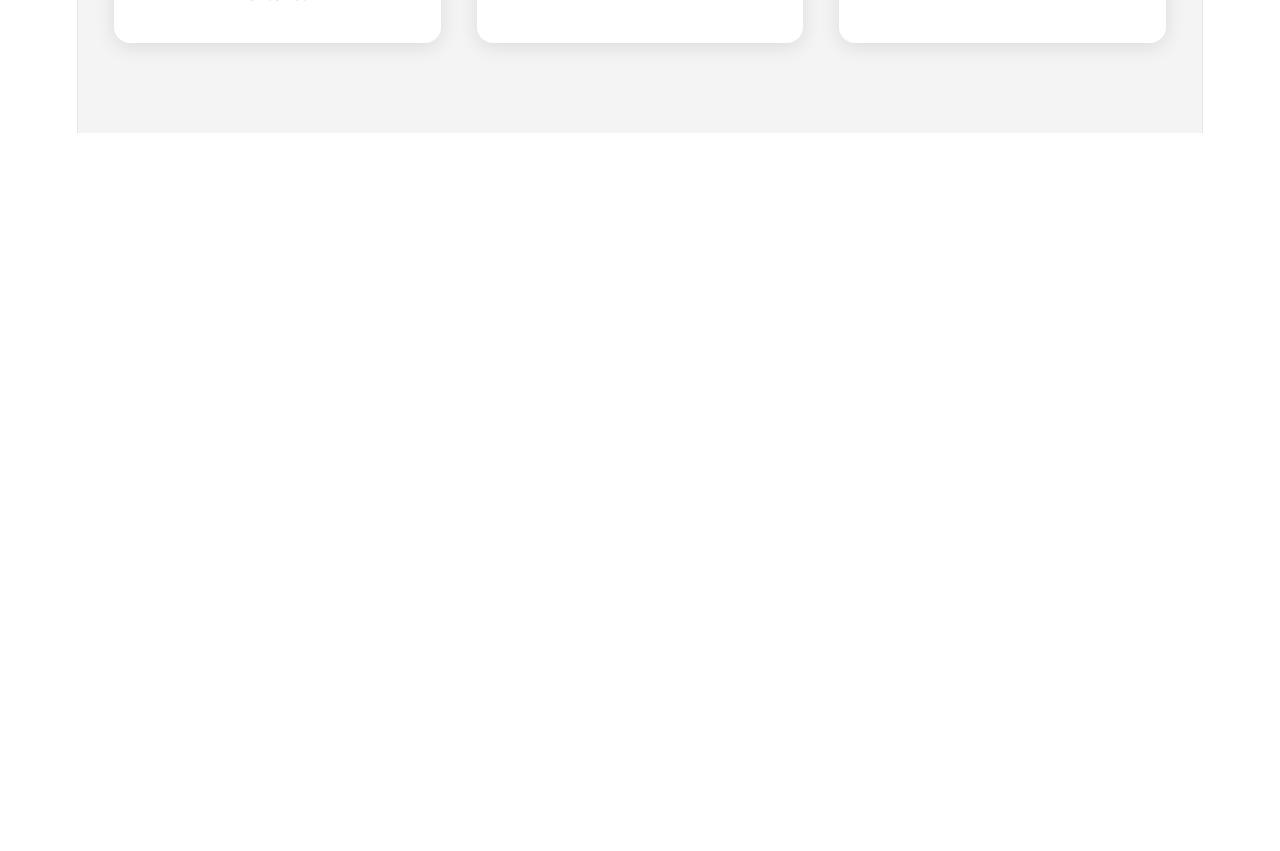
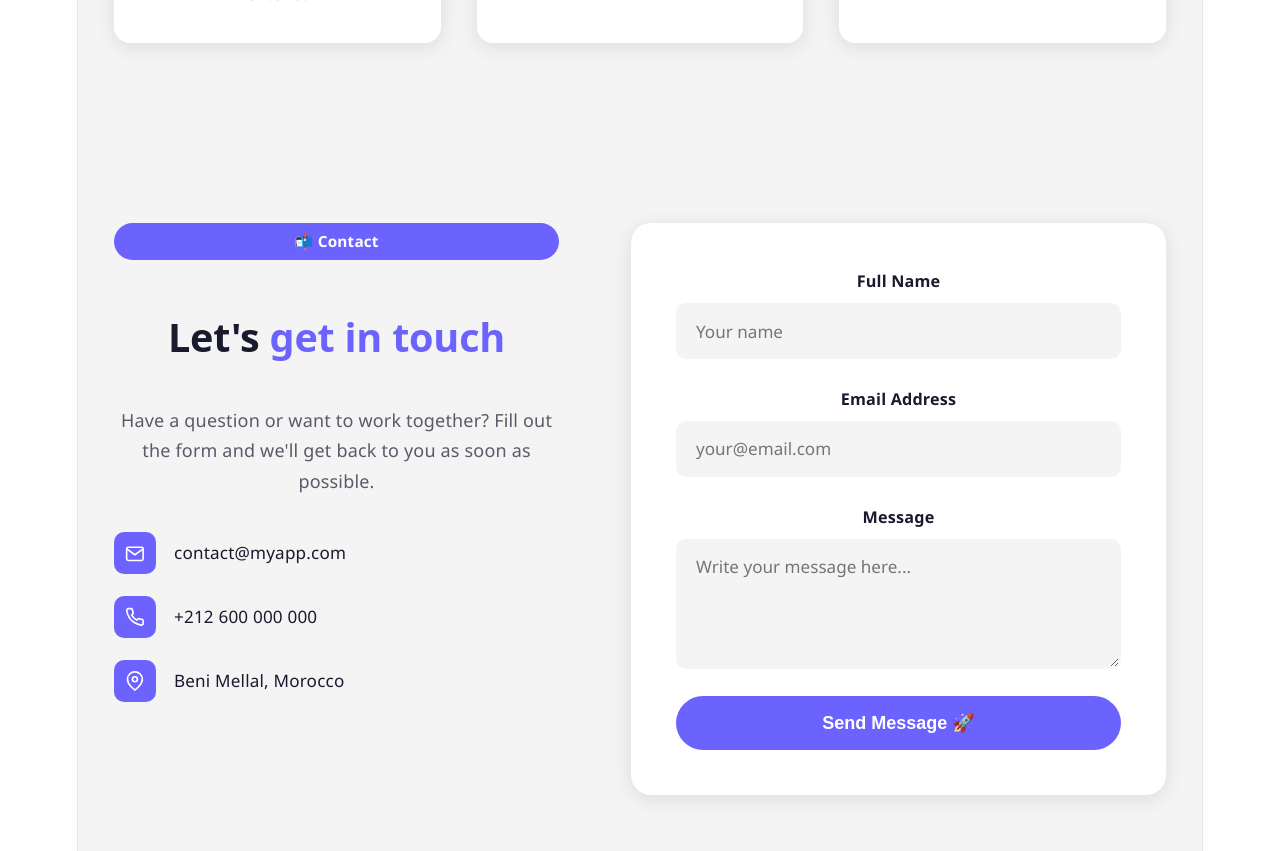
Before and after one commit to Youssef-Errachid/React-landing-page, a React (Vite) app: page / in a window 1280 px wide. Shown: the part 1660-2511 px from the top of the page. Before the commit the page ends 1793 px from the top, so only its background shows below. Built offline with nearby package versions, Linux system fonts and the light colour scheme.

Commit message:
add the component of the contact and the styles of contact

```diff
--- a/src/App.jsx
+++ b/src/App.jsx
@@ -1,6 +1,7 @@
 import { useState } from "react"
 import Header from "./components/Header/Header"
 import Hero from "./components/Hero/Hero"
+import Contact from "./components/Contact/Contact"
 import Features from "./components/Features/Features"
 import "./styles/global.css"
 
@@ -18,6 +19,7 @@ function App() {
       <Header theme={theme} toggleTheme={toggleTheme} />
       <Hero />
       <Features />
+      <Contact/ >
     </div>
   )
 }
--- a/src/components/Contact/Contact.jsx
+++ b/src/components/Contact/Contact.jsx
@@ -1,8 +1,147 @@
-import React from 'react'
+import { useState } from "react"
+import { FiMail, FiPhone, FiMapPin } from "react-icons/fi"
+import "../../styles/Contact.css"
 
-const Contact = () => {
+function Contact() {
+
+  const [formData, setFormData] = useState({
+    name: "",
+    email: "",
+    message: ""
+  })
+
+
+  const [errors, setErrors] = useState({})
+
+
+  const [submitted, setSubmitted] = useState(false)
+
+
+  const handleChange = (e) => {
+    setFormData({ ...formData, [e.target.name]: e.target.value })
+    setErrors({ ...errors, [e.target.name]: "" })
+  }
+
+
+  const validate = () => {
+    const newErrors = {}
+
+    if (!formData.name.trim()) {
+      newErrors.name = "Name is required"
+    }
+
+    if (!formData.email.trim()) {
+      newErrors.email = "Email is required"
+    } else if (!/^[^\s@]+@[^\s@]+\.[^\s@]+$/.test(formData.email)) {
+      newErrors.email = "Enter a valid email"
+    }
+
+    if (!formData.message.trim()) {
+      newErrors.message = "Message is required"
+    }
+
+    return newErrors
+  }
+
+  const handleSubmit = () => {
+    const newErrors = validate()
+
+    if (Object.keys(newErrors).length > 0) {
+      setErrors(newErrors)
+      return
+    }
+
+    setSubmitted(true)
+    setFormData({ name: "", email: "", message: "" })
+    setErrors({})
+  }
+
   return (
-    <div>Contact</div>
+    <section className="contact" id="contact">
+      <div className="contact-container">
+
+        <div className="contact-wrapper">
+
+          <div className="contact-info">
+            <span className="section-badge">📬 Contact</span>
+            <h2>Let's <span>get in touch</span></h2>
+            <p>
+              Have a question or want to work together?
+              Fill out the form and we'll get back to you as soon as possible.
+            </p>
+
+            <div className="contact-details">
+              <div className="contact-item">
+                <div className="contact-item-icon"><FiMail /></div>
+                <span>contact@myapp.com</span>
+              </div>
+              <div className="contact-item">
+                <div className="contact-item-icon"><FiPhone /></div>
+                <span>+212 600 000 000</span>
+              </div>
+              <div className="contact-item">
+                <div className="contact-item-icon"><FiMapPin /></div>
+                <span>Beni Mellal, Morocco</span>
+              </div>
+            </div>
+          </div>
+
+          <div className="contact-form">
+
+            {submitted ? (
+              <div className="success-msg">
+                Message sent successfully! We'll get back to you soon.
+              </div>
+            ) : (
+              <>
+                <div className="form-group">
+                  <label>Full Name</label>
+                  <input
+                    type="text"
+                    name="name"
+                    placeholder="Your name"
+                    value={formData.name}
+                    onChange={handleChange}
+                    className={errors.name ? "error" : ""}
+                  />
+                  {errors.name && <span className="error-msg">{errors.name}</span>}
+                </div>
+
+                <div className="form-group">
+                  <label>Email Address</label>
+                  <input
+                    type="email"
+                    name="email"
+                    placeholder="your@email.com"
+                    value={formData.email}
+                    onChange={handleChange}
+                    className={errors.email ? "error" : ""}
+                  />
+                  {errors.email && <span className="error-msg">{errors.email}</span>}
+                </div>
+
+                <div className="form-group">
+                  <label>Message</label>
+                  <textarea
+                    name="message"
+                    placeholder="Write your message here..."
+                    value={formData.message}
+                    onChange={handleChange}
+                    className={errors.message ? "error" : ""}
+                  />
+                  {errors.message && <span className="error-msg">{errors.message}</span>}
+                </div>
+
+                <button className="submit-btn" onClick={handleSubmit}>
+                  Send Message 🚀
+                </button>
+              </>
+            )}
+
+          </div>
+        </div>
+      </div>
+    </section>
   )
 }
 
--- a/src/styles/Contact.css
+++ b/src/styles/Contact.css
@@ -0,0 +1,160 @@
+.contact {
+  padding: 5rem 2rem;
+  background-color: var(--card-bg);
+}
+
+.contact-container {
+  max-width: 1100px;
+  margin: 0 auto;
+}
+
+.contact-wrapper {
+  display: flex;
+  gap: 4rem;
+  align-items: flex-start;
+}
+
+/* ---- LEFT SIDE ---- */
+.contact-info {
+  flex: 1;
+  display: flex;
+  flex-direction: column;
+  gap: 2rem;
+}
+
+.contact-info h2 {
+  font-size: 2.2rem;
+  font-weight: 800;
+  color: var(--text);
+}
+
+.contact-info h2 span {
+  color: var(--primary);
+}
+
+.contact-info p {
+  font-size: 1rem;
+  color: var(--text);
+  opacity: 0.7;
+  line-height: 1.7;
+}
+
+.contact-details {
+  display: flex;
+  flex-direction: column;
+  gap: 1.2rem;
+}
+
+.contact-item {
+  display: flex;
+  align-items: center;
+  gap: 1rem;
+  color: var(--text);
+  font-size: 0.95rem;
+}
+
+.contact-item-icon {
+  width: 42px;
+  height: 42px;
+  background-color: var(--primary);
+  border-radius: 10px;
+  display: flex;
+  align-items: center;
+  justify-content: center;
+  color: #fff;
+  font-size: 1.1rem;
+  flex-shrink: 0;
+}
+
+/* ---- RIGHT SIDE: form ---- */
+.contact-form {
+  flex: 1;
+  background-color: var(--bg);
+  border-radius: 20px;
+  padding: 2.5rem;
+  box-shadow: 0 4px 20px var(--shadow);
+  display: flex;
+  flex-direction: column;
+  gap: 1.5rem;
+}
+
+.form-group {
+  display: flex;
+  flex-direction: column;
+  gap: 0.5rem;
+}
+
+.form-group label {
+  font-size: 0.9rem;
+  font-weight: 600;
+  color: var(--text);
+}
+
+.form-group input,
+.form-group textarea {
+  padding: 0.8rem 1rem;
+  border-radius: 10px;
+  border: 2px solid transparent;
+  background-color: var(--card-bg);
+  color: var(--text);
+  font-size: 0.95rem;
+  font-family: inherit;
+  outline: none;
+  transition: border 0.3s;
+}
+
+.form-group input:focus,
+.form-group textarea:focus {
+  border-color: var(--primary);
+}
+
+.form-group input.error,
+.form-group textarea.error {
+  border-color: #e74c3c;
+}
+
+.error-msg {
+  font-size: 0.8rem;
+  color: #e74c3c;
+}
+
+.form-group textarea {
+  resize: vertical;
+  min-height: 130px;
+}
+
+.submit-btn {
+  background-color: var(--primary);
+  color: #fff;
+  padding: 0.9rem;
+  border-radius: 30px;
+  font-size: 1rem;
+  font-weight: 600;
+  border: none;
+  cursor: pointer;
+  transition: opacity 0.3s, transform 0.3s;
+}
+
+.submit-btn:hover {
+  opacity: 0.85;
+  transform: translateY(-2px);
+}
+
+.success-msg {
+  text-align: center;
+  padding: 1rem;
+  background-color: #2ecc71;
+  color: #fff;
+  border-radius: 10px;
+  font-weight: 600;
+}
+
+@media (max-width: 768px) {
+  .contact-wrapper {
+    flex-direction: column;
+  }
+
+  .contact-info h2 {
+    font-size: 1.7rem;
+  }
+}
```
